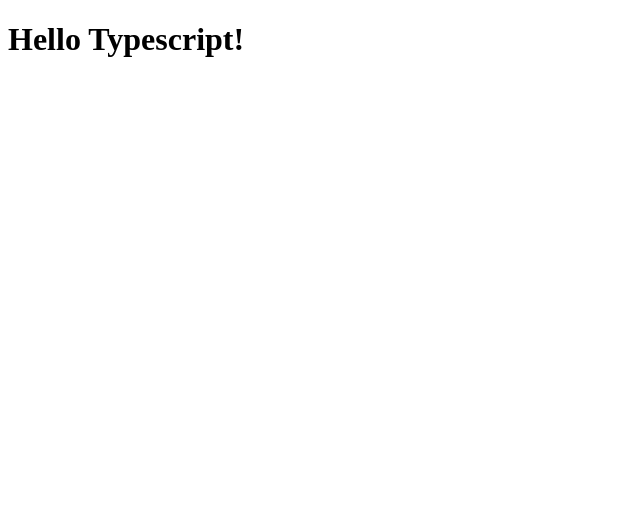
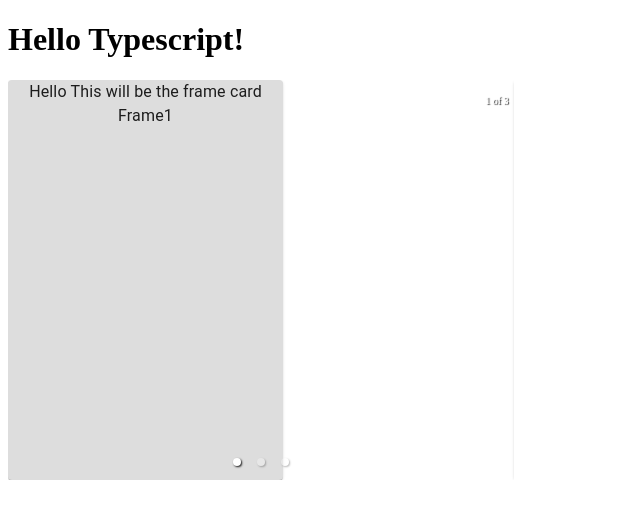
Before and after one commit to dscnitrourkela/project-icecream, a React (Create React App) app in the folder react-profile/: page / in a window 1280 px wide. Shown: the top 518 px of the page, without its empty margins (0-640 px from the left). Built offline with nearby package versions, Linux system fonts and the light colour scheme.

Commit message:
Add carousel component

```diff
--- a/react-profile/package.json
+++ b/react-profile/package.json
@@ -14,6 +14,7 @@
     "add": "^2.0.6",
     "react": "^17.0.1",
     "react-dom": "^17.0.1",
+    "react-responsive-carousel": "^3.2.11",
     "react-scripts": "4.0.1",
     "typescript": "^4.0.3",
     "web-vitals": "^0.2.4",
--- a/react-profile/src/components/App.tsx
+++ b/react-profile/src/components/App.tsx
@@ -1,9 +1,11 @@
 import * as React from 'react'
+import FrameCarousel from './carousel/Carousel'
 
 const App: React.FC = () => {
   return (
     <div>
       <h1>Hello Typescript!</h1>
+      <FrameCarousel />
     </div>
   )
 }
--- /dev/null
+++ b/react-profile/src/components/carousel/Carousel.tsx
@@ -0,0 +1,23 @@
+import * as React from 'react'
+import "react-responsive-carousel/lib/styles/carousel.min.css"
+import {Carousel} from 'react-responsive-carousel'
+import Item from './Item'
+
+const data = [
+  {name: 'Frame1'},
+  {name: 'Frame2'},
+  {name: 'Frame3'},
+]
+
+const FrameCarousel: React.FC = () => {
+  return (
+    <Carousel width='40%'>
+      {data.map(frame => (
+        <Item cardName={frame.name} />
+      ))}
+    </Carousel>
+  )
+}
+
+
+export default FrameCarousel
--- /dev/null
+++ b/react-profile/src/components/carousel/Item.tsx
@@ -0,0 +1,32 @@
+import * as React from 'react'
+import {makeStyles} from '@material-ui/core/styles'
+import {Card, Typography} from '@material-ui/core'
+
+interface Props {
+  cardName: string
+}
+
+const Item: React.FC<Props> = ({cardName}) => {
+  const classes = useStyles()
+
+  return (
+    <Card className={classes.root}>
+      <Typography>
+        Hello This will be the frame card
+      </Typography>
+      <Typography>
+        {cardName}
+      </Typography>
+    </Card>
+  )
+}
+
+export default Item
+
+const useStyles = makeStyles({
+  root: {
+    width: 275,
+    minHeight: 400,
+    backgroundColor: '#ddd'
+  }
+})
```
Also changed, not shown: 2 other files (tests, documents, lock files or other folders).
